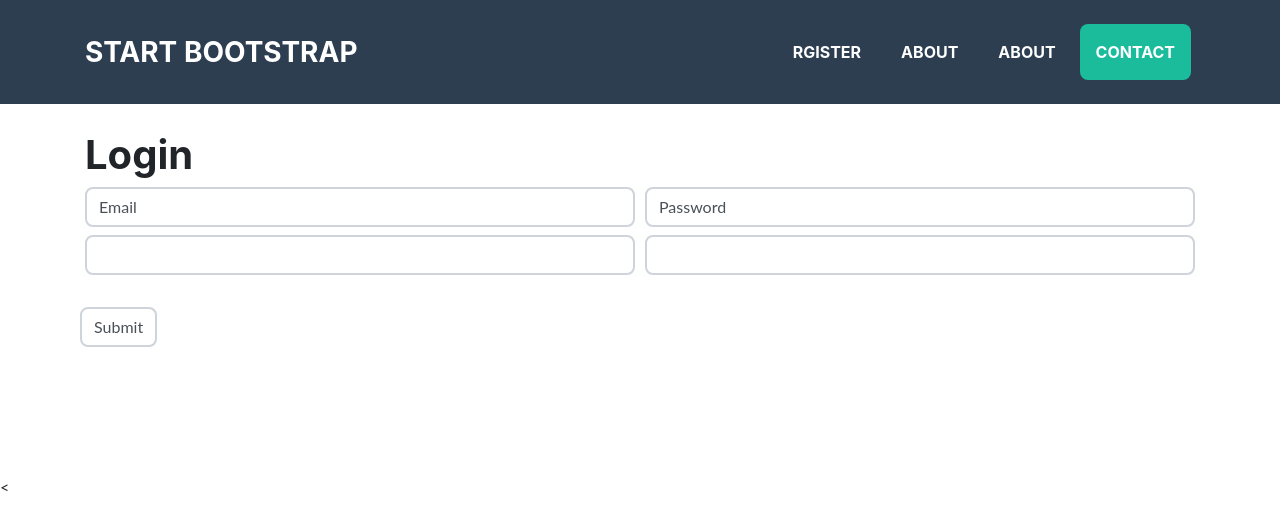
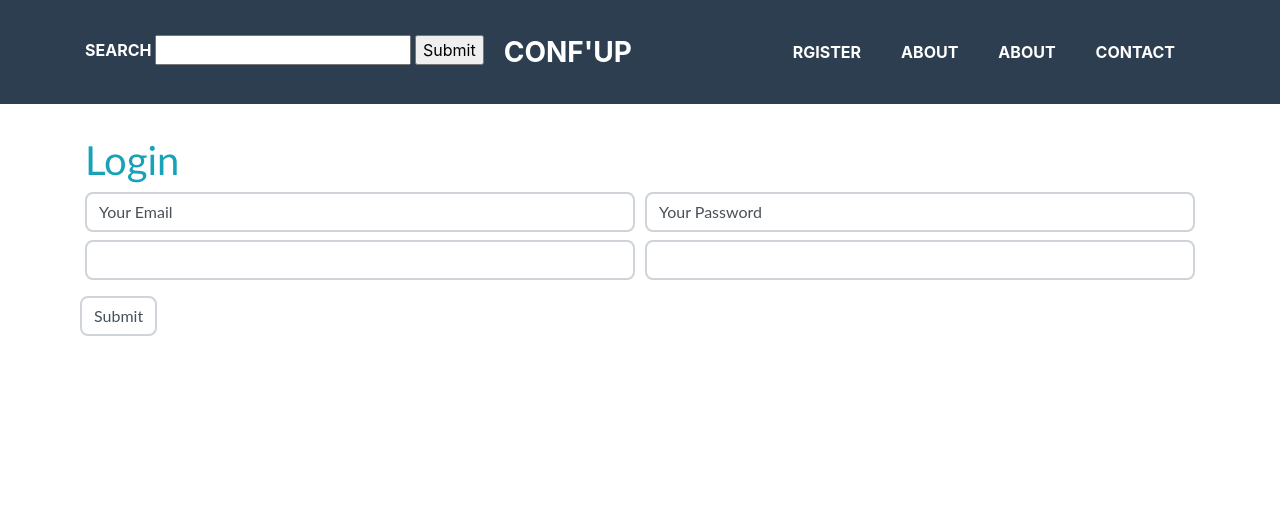
Before and after one commit to alexisljn/conf-up, a Symfony app: template templates/security/login.html.twig in a window 1280 px wide. Shown: the top 530 px of the page. Run offline with Twig, Linux system fonts and the light colour scheme; the template is opened without the code that fills it, so the values that code supplies are empty; form fields are guessed from the names that the template uses; some libraries are stand-ins or nearby versions.

Commit message:
MAJ reprise Vendredi

```diff
--- a/templates/base.html.twig
+++ b/templates/base.html.twig
@@ -6,14 +6,14 @@
         {% block stylesheets %}
             <link href="/css/freelancer.min.css" rel="stylesheet">
         {% endblock %}
-        <form action="{{ path('search') }}" method="post">
-            <label for="search">Search</label>
-            <input type="text" id="search" name="search" required/>
-            <input type="submit"/>
-        </form>
         <nav class="navbar navbar-expand-lg bg-secondary text-uppercase fixed-top" id="mainNav">
             <div class="container">
-                <a class="navbar-brand js-scroll-trigger" href="#page-top">Start Bootstrap</a>
+                <form action="{{ path('search') }}" method="post">
+                    <label for="search" class="text-white">Search</label>
+                    <input type="text" id="search" name="search" required/>
+                    <input type="submit"/>
+                </form>
+                <a class="navbar-brand js-scroll-trigger" style="margin-left: 20px" href="#page-top">Conf'UP</a>
                 <button class="navbar-toggler navbar-toggler-right text-uppercase font-weight-bold bg-primary text-white rounded" type="button" data-toggle="collapse" data-target="#navbarResponsive" aria-controls="navbarResponsive" aria-expanded="false" aria-label="Toggle navigation">
                     Menu
                     <i class="fas fa-bars"></i>
@@ -37,73 +37,8 @@
             </div>
         </nav>
     </head>
-    <body id="page-top">
-    {% block body %}
-
-
-
-
-
-
-        <!-- Navigation -->
-        <nav class="navbar navbar-expand-lg bg-secondary text-uppercase fixed-top" id="mainNav">
-            <div class="container">
-                <a class="navbar-brand js-scroll-trigger" href="#page-top">Start Bootstrap</a>
-                <button class="navbar-toggler navbar-toggler-right text-uppercase font-weight-bold bg-primary text-white rounded" type="button" data-toggle="collapse" data-target="#navbarResponsive" aria-controls="navbarResponsive" aria-expanded="false" aria-label="Toggle navigation">
-                    Menu
-                    <i class="fas fa-bars"></i>
-                </button>
-                <div class="collapse navbar-collapse" id="navbarResponsive">
-                    <ul class="navbar-nav ml-auto">
-                        <li class="nav-item mx-0 mx-lg-1">
-                            <a class="nav-link py-3 px-0 px-lg-3 rounded js-scroll-trigger" href="#portfolio">Portfolio</a>
-                        </li>
-                        <li class="nav-item mx-0 mx-lg-1">
-                            <a class="nav-link py-3 px-0 px-lg-3 rounded js-scroll-trigger" href="#about">About</a>
-                        </li>
-                        <li class="nav-item mx-0 mx-lg-1">
-                            <a class="nav-link py-3 px-0 px-lg-3 rounded js-scroll-trigger" href="#about">About</a>
-                        </li>
-                        <li class="nav-item mx-0 mx-lg-1">
-                            <a class="nav-link py-3 px-0 px-lg-3 rounded js-scroll-trigger" href="#contact">Contact</a>
-                        </li>
-                    </ul>
-                </div>
-            </div>
-        </nav>
-
-        <!-- Masthead -->
-
-        <!-- Portfolio Section -->
-
-
-        <!-- About Section -->
-
-
-        <!-- Contact Section -->
-        <section class="page-section" id="contact">
-            <div class="container">
-
-                <!-- Contact Section Heading -->
-
-
-                <!-- Icon Divider -->
-
-
-                <!-- Contact Section Form -->
-
-            </div>
-        </section>
-
-        <!-- Footer -->
-
-
-        <!-- Copyright Section -->
-        <section class="copyright py-4 text-center text-white">
-            <div class="container">
-                <small>Copyright &copy; Your Website 2019</small>
-            </div>
-        </section>
+    <body id="page-top" style="padding-top: 40px">
+    {% block body %}g
 
 
 
@@ -130,7 +65,6 @@
             <!-- Custom scripts for this template -->
             <script src="/js/freelancer.min.js"></script>
         {% endblock %}
-
     </body>
 
 </html>
--- a/templates/security/login.html.twig
+++ b/templates/security/login.html.twig
@@ -3,51 +3,28 @@
 {% block title %}Hello SecurityController!{% endblock %}
 
 {% block body %}
-
-
-<!-- Masthead -->
-
-<!-- Portfolio Section -->
-
-
-<!-- About Section -->
-
-
-<!-- Contact Section -->
-        <section class="page-section" id="contact">
+        <section class="page-section">
             <div class="container">
-                <h1>Login</h1>
+                <h1 class="text-info text-lg-left font-weight-lighter" style="font-family: 'Calibri'">Login</h1>
             {{ form_start(form)}}
         <form>
             <div class="form-row">
-
                 <div class="form-group col-md-6">
-            {{ form_row(form.email, { label_attr: {class:"form-control"}}) }}
+                    {{ form_label(form.email, 'Your Email', {label_attr: {'class': 'form-control'}} ) }}
+                    {{ form_widget(form.email, {'attr': {'class': 'form-control'}}) }}
                 </div>
 
                 <div class="form-group col-md-6">
-                {{ form_row(form.password, { label_attr: {class:"form-control"}}) }}
+                    {{ form_label(form.password, 'Your Password', { label_attr: {class:"form-control"}}) }}
+                    {{ form_widget(form.password, { 'attr': {class:"form-control"}}) }}
                 </div>
 
                 <div class="form-group">
                 {{ form_row(form.submit)}}
                 </div>
             </div>
-
         </form>
             {{ form_end(form) }}
-
-
-
-
             </div>
         </section>
-
-    <!-- Footer -->
-
-
-    <!-- Copyright Section -->
-    <
-
-
 {% endblock %}
```
Also changed, not shown: templates/conference/conference.html.twig (+15 -1 lines), templates/security/register.html.twig (+31 -4 lines), 15 other files.
